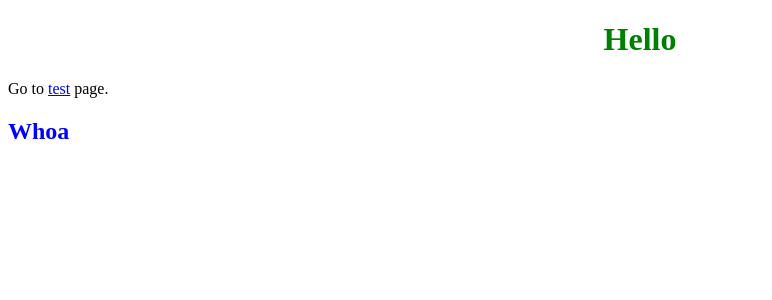
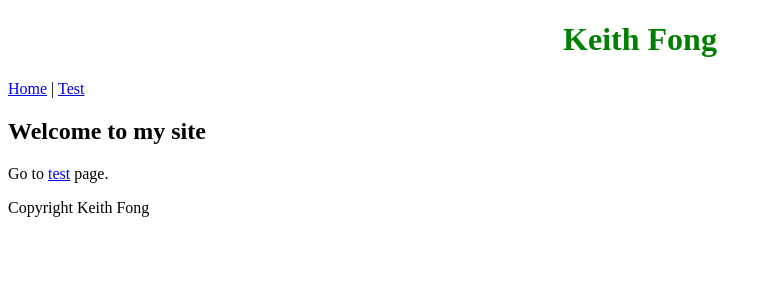
Before and after one commit to hikeithf/hikeithf.github.io, a Jekyll site: the page index.html, which Jekyll copies as it is, in a window 1280 px wide. Shown: the top 300 px of the page, without its empty margins (0-772 px from the left). Built offline with Jekyll 4.4.1, drawn with Linux system fonts in a browser that asks for light colours.

Commit message:
Update index.html

```diff
--- a/index.html
+++ b/index.html
@@ -2,11 +2,12 @@
 <html>
 <head>
   <link href="/style.css" type="text/css" rel="stylesheet">
-  <style>.h2 {color:blue;}</style>
 </head>
 <body>
-<h1>Hello</h1>
+<h1>Keith Fong</h1>
+  <div class="nav"><p><a href="/index">Home</a> | <a href="/test">Test</a></p></div>
+<h2 class="h2">Welcome to my site</h2>
 <p>Go to <a href="/test">test</a> page.</p>
-<h2 class="h2">Whoa</h2>
+  <div class="footer"><p>Copyright Keith Fong</p></div>
 </body>
 </html>
```
